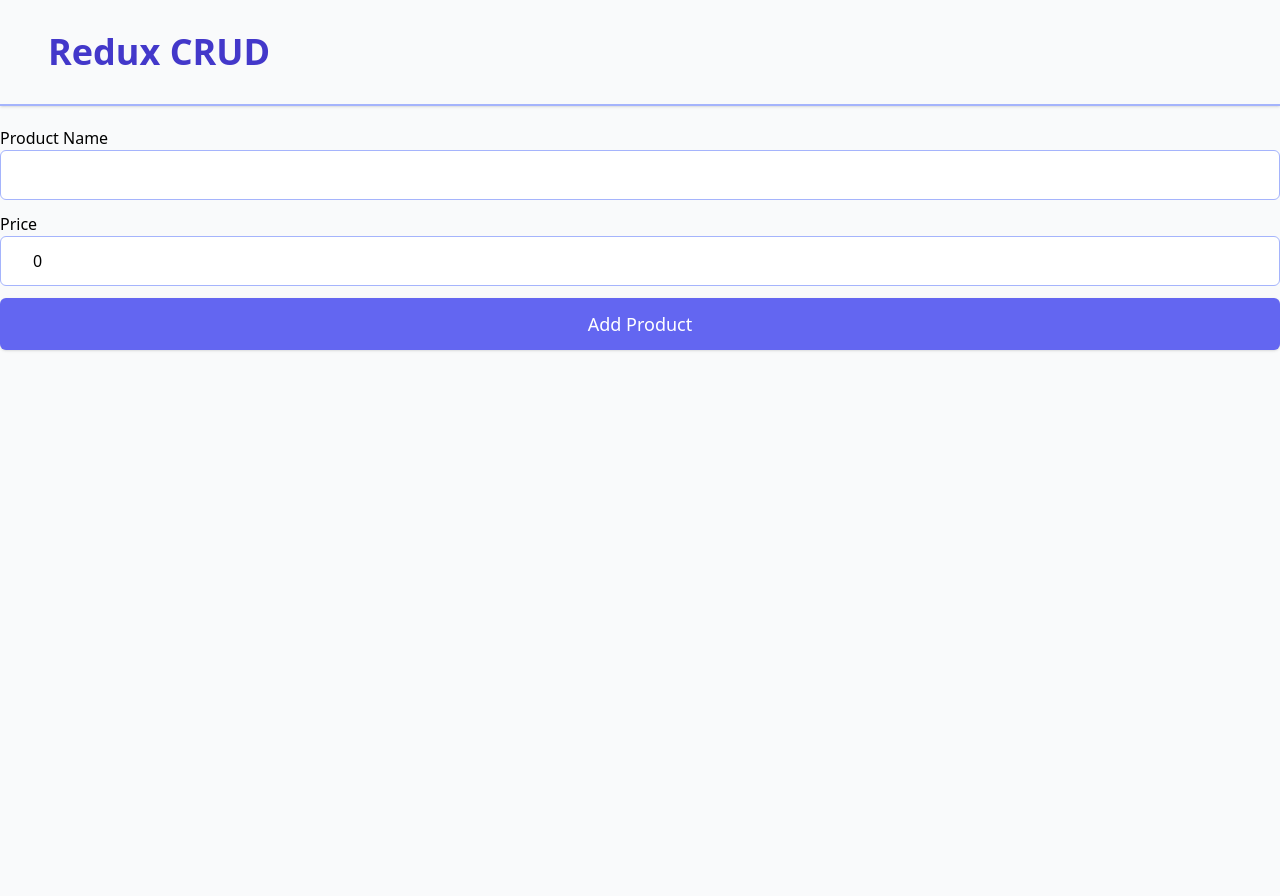
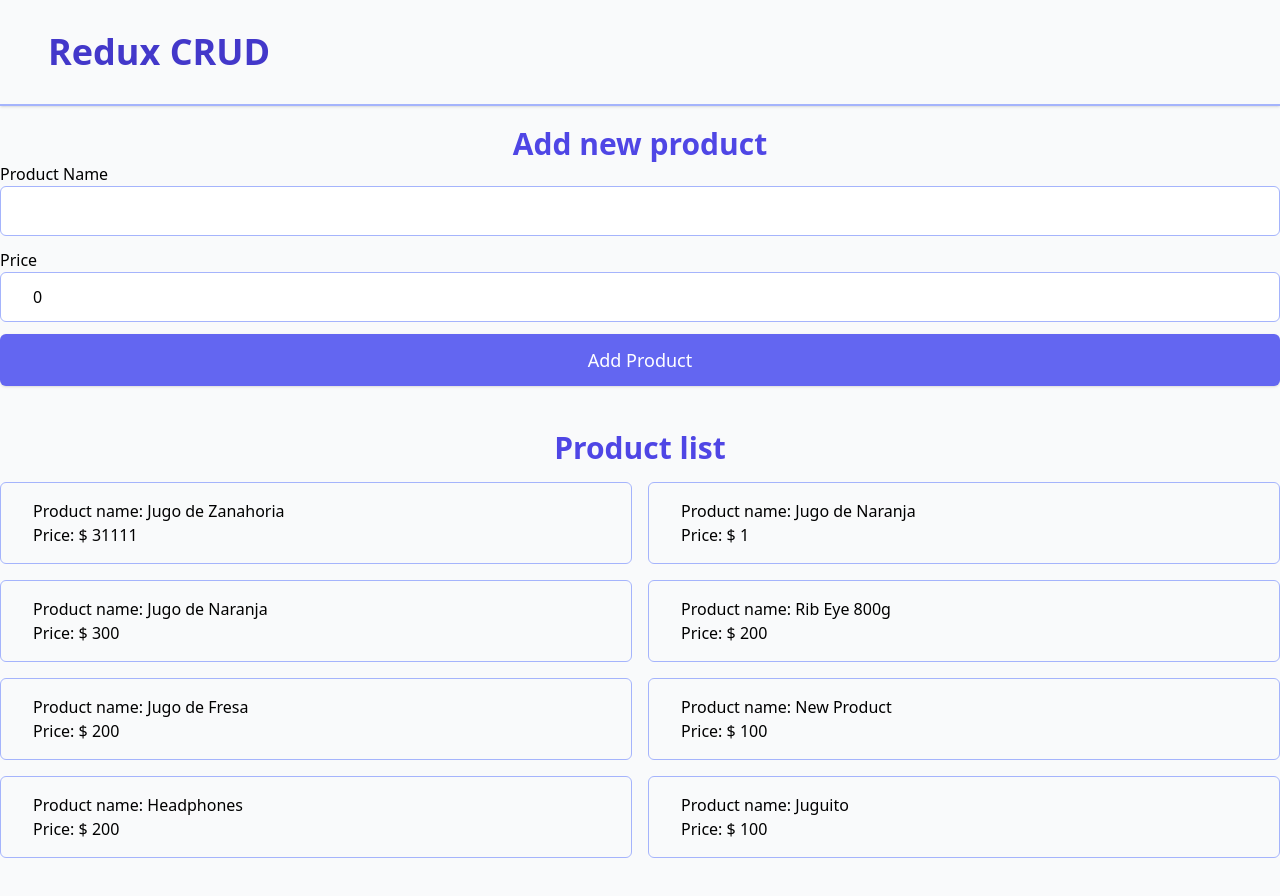
Before and after one commit to Cardozo1w/crud-redux, a React (Create React App) app: page / in a window 1280 px wide. Shown: the top 896 px of the page. Built offline with nearby package versions, Linux system fonts and the light colour scheme; data requests are answered from the project's data file.

Commit message:
feat: get products and create list

```diff
--- a/db.json
+++ b/db.json
@@ -2,27 +2,27 @@
   "products": [
     {
       "id": 1,
-      "nombre": "Jugo de Zanahoria",
-      "precio": "31111"
+      "name": "Jugo de Zanahoria",
+      "price": "31111"
     },
     {
       "id": 2,
-      "nombre": "Jugo de Naranja",
-      "precio": "1"
+      "name": "Jugo de Naranja",
+      "price": "1"
     },
     {
-      "nombre": "Jugo de Naranja",
-      "precio": "300",
+      "name": "Jugo de Naranja",
+      "price": "300",
       "id": 3
     },
     {
-      "nombre": "Rib Eye 800g",
-      "precio": "200",
+      "name": "Rib Eye 800g",
+      "price": "200",
       "id": 4
     },
     {
-      "nombre": "Jugo de Fresa",
-      "precio": "200",
+      "name": "Jugo de Fresa",
+      "price": "200",
       "id": 5
     },
     {
@@ -34,6 +34,16 @@
       "name": "Headphones",
       "price": "200",
       "id": 7
+    },
+    {
+      "name": "Juguito",
+      "price": "100",
+      "id": 8
+    },
+    {
+      "name": "Manzana",
+      "price": "200",
+      "id": 9
     }
   ]
 }
--- a/src/actions/products.js
+++ b/src/actions/products.js
@@ -2,6 +2,8 @@ import {
   CREATE_PRODUCT,
   CREATE_PRODUCT_ERROR,
   CREATE_PRODUCT_SUCCESFULLY,
+  START_GET_PRODUCTS,
+  GET_PRODUCTS_SUCCESFULLY
 } from "../types";
 
 import { axiosClient } from "../config/axios";
@@ -13,11 +15,30 @@ export function createNewProductAction(product) {
     dispatch(createProduct());
 
     try {
-      await axiosClient.post('/products', product)
+      await axiosClient.post("/products", product);
       dispatch(createProductSucesfully(product));
     } catch (error) {
-      console.log(error)
+      console.log(error);
       dispatch(createProductError(true));
+    }
+  };
+}
+
+export function getProductsAction() {
+  return async (dispatch) => {
+    dispatch({
+      type: START_GET_PRODUCTS,
+      payload: true,
+    });
+
+    try {
+      const {data} = await axiosClient.get('/products')
+      dispatch({
+        type: GET_PRODUCTS_SUCCESFULLY,
+        payload: data
+      })
+    } catch (error) {
+
     }
   };
 }
--- a/src/components/Products.jsx
+++ b/src/components/Products.jsx
@@ -1,8 +1,8 @@
-import React, { useState } from "react";
+import React, { useEffect, useState } from "react";
 import { useDispatch, useSelector } from "react-redux";
 
 //Actions Redux
-import { createNewProductAction } from "../actions/products";
+import { createNewProductAction, getProductsAction } from "../actions/products";
 
 export const Products = () => {
   const [product, setProduct] = useState({
@@ -13,6 +13,7 @@ export const Products = () => {
   const dispatch = useDispatch();
   const loading = useSelector((state) => state.products.loading);
   const error = useSelector((state) => state.products.error);
+  const products = useSelector((state) => state.products.products);
 
   const onChange = (e) => {
     setProduct({ ...product, [e.target.name]: e.target.value });
@@ -23,6 +24,10 @@ export const Products = () => {
     dispatch(createNewProductAction(product));
   };
 
+  useEffect(() => {
+    dispatch(getProductsAction());
+  }, []);
+
   const onSubmit = (e) => {
     e.preventDefault();
     createProduct(product);
@@ -30,6 +35,10 @@ export const Products = () => {
 
   return (
     <section>
+      <section className="mb-8">
+        <h2 className="text-center text-3xl text-indigo-600 font-bold">
+          Add new product
+        </h2>
         <form onSubmit={onSubmit}>
           <label className="flex flex-col w-full">
             Product Name
@@ -71,5 +80,31 @@ export const Products = () => {
           </div>
         ) : null}
       </section>
+
+      <section>
+        <h2 className="text-center text-3xl text-indigo-600 font-bold mb-4">
+          Product list
+        </h2>
+        {products.lenght === 0 ? (
+          <div>No hay productos</div>
+        ) : (
+          <div className="grid grid-cols-2 gap-4 max-h-96 overflow-auto">
+            {products.map((product) => (
+              <div
+                className="py-4 px-8 rounded-md border border-indigo-300"
+                key={product.id}
+              >
+                <p>
+                  Product name: <span>{product.name}</span>
+                </p>
+                <p>
+                  Price: <span>$ {product.price}</span>
+                </p>
+              </div>
+            ))}
+          </div>
+        )}
+      </section>
+    </section>
   );
 };
--- a/src/reducers/products.js
+++ b/src/reducers/products.js
@@ -2,6 +2,8 @@ import {
   CREATE_PRODUCT,
   CREATE_PRODUCT_ERROR,
   CREATE_PRODUCT_SUCCESFULLY,
+  START_GET_PRODUCTS,
+  GET_PRODUCTS_SUCCESFULLY
 } from "../types";
 
 // Every reducers has own state
@@ -30,6 +32,17 @@ export default function (state = initialState, action) {
         loading: false,
         error: action.payload,
       };
+      case START_GET_PRODUCTS:
+        return{
+          ...state,
+          loading: action.payload
+        }
+      case GET_PRODUCTS_SUCCESFULLY:
+        return{
+          ...state,
+          loading: false,
+          products: action.payload
+        }
     default:
       return state;
   }
--- a/src/types/index.js
+++ b/src/types/index.js
@@ -1,3 +1,5 @@
 export const CREATE_PRODUCT = 'CREATE_PRODUCT'
 export const CREATE_PRODUCT_ERROR = 'CREATE_PRODUCT ERROR'
 export const CREATE_PRODUCT_SUCCESFULLY = 'CREATE_PRODUCT_SUCCESFULLY'
+export const START_GET_PRODUCTS = 'START_GET_PRODUCTS'
+export const GET_PRODUCTS_SUCCESFULLY = 'GET_PRODUCTS_SUCCESFULLY'
```
Lines whose indentation alone changed are shown as unchanged.
